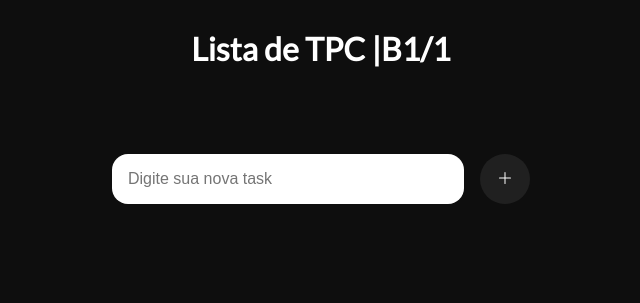
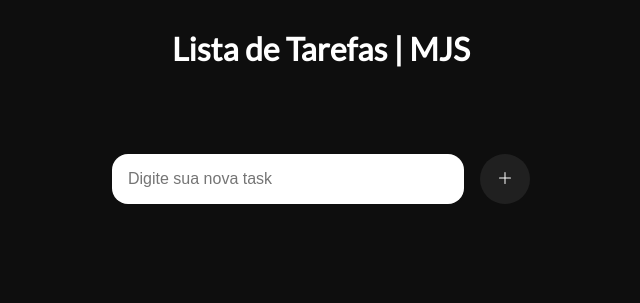
Before and after one commit to eumariojoao/lista-de-tpc, a plain HTML site: page index.html in a window 1280 px wide. Shown: the whole page, without its empty margins (319-959 px from the left). Drawn offline with Linux system fonts and the light colour scheme.

Commit message:
Update index.html

```diff
--- a/index.html
+++ b/index.html
@@ -6,10 +6,10 @@
     <meta name="viewport" content="width=device-width, initial-scale=1.0">
     <link rel="stylesheet" href="style.css">
     <link rel="stylesheet" href="./assets/fonts/fonts.css">
-    <title>Lista de TPC  | B1/1</title>
+    <title>Lista de Tarefas  | MJS</title>
 </head>
 <body>
-    <h1>Lista de TPC |B1/1 </h1>
+    <h1>Lista de Tarefas  | MJS </h1>
     <div class="content">
         <div class="content--add-item">
             <input type="text" id="input-new-task" placeholder="Digite sua nova task">
```
